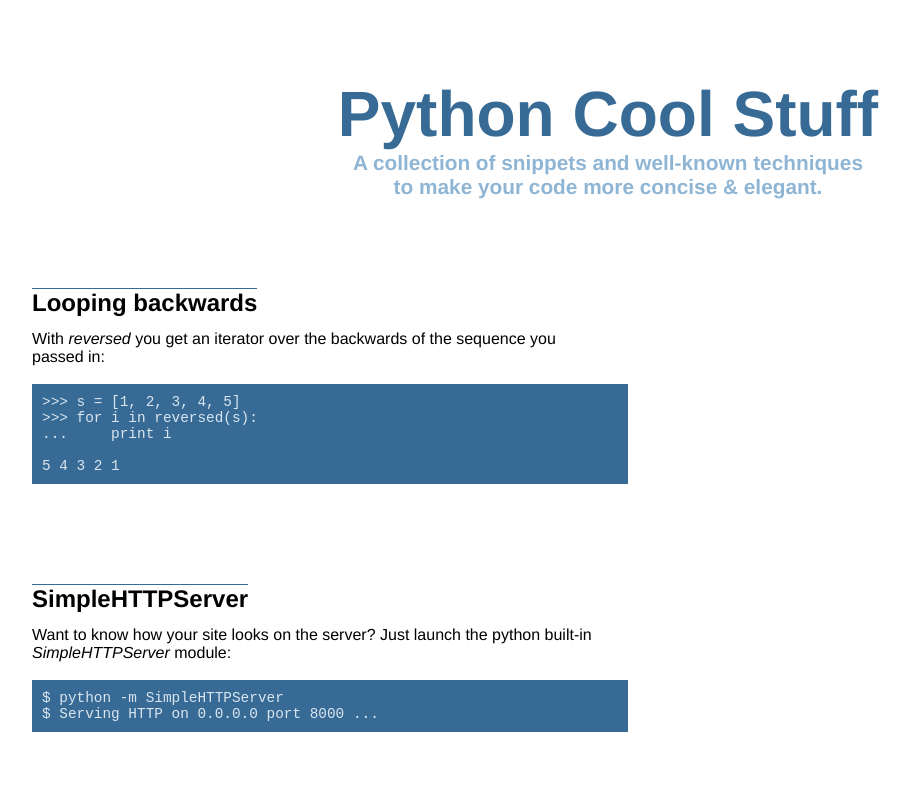
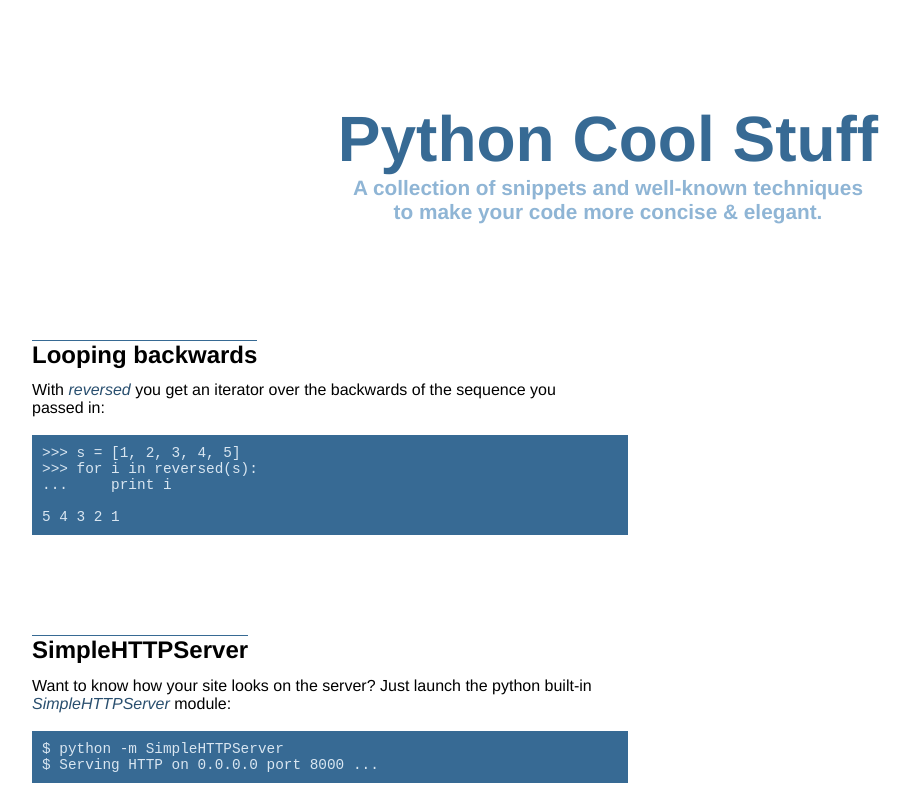
Before and after one commit to mstrcnvs/python-cool-stuff, a website: page index.html in a window 1280 px wide. Shown: the top 800 px of the page, without its empty margins (32-942 px from the left). Drawn offline with Linux system fonts and the light colour scheme.

Commit message:
Some style tweaks

```diff
--- a/assets/global.scss
+++ b/assets/global.scss
@@ -24,7 +24,7 @@ body {
 }
 
 header {
-	padding: 6% 4%;
+	padding: 8% 4%;
 	text-align: center;
 
 	h1 {
@@ -62,6 +62,10 @@ main {
 	p {
 		max-width: 50%;
 		margin: 0.8em 0 0 0;
+
+		em {
+			color: darken($primary-color, 10%);
+		}
 	}
 
 	pre {
```
Also changed, not shown: css/global.css.
